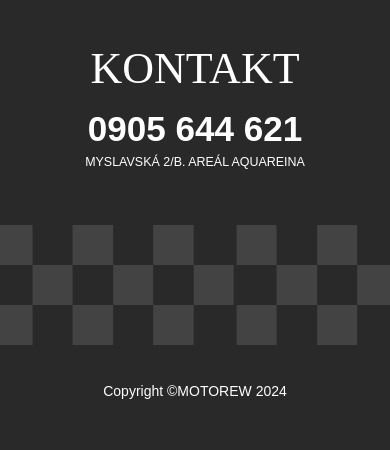
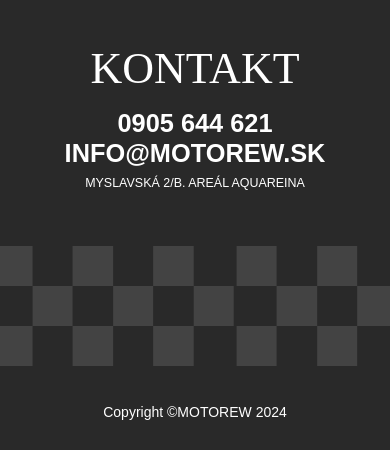
Before and after one commit to dnomjr/motorew-web, a plain HTML site: page index.html in a window 390 px wide. Shown: the part 3306-3756 px from the top of the page. Before the commit the page ends 3735 px from the top, so only its background shows below. Drawn offline with Linux system fonts and the light colour scheme; a web font is replaced by a local one.

Commit message:
project finished

```diff
--- a/assets/css/style.css
+++ b/assets/css/style.css
@@ -440,14 +440,12 @@
   z-index: 2;
   top: 8%;
   right: 0;
-
 }
 
 /* REVIEWS SECTION */
 .reviews {
   text-align: center;
   position: relative;
-
 }
 .reviews .slider-wrapper {
   position: relative;
@@ -762,6 +760,10 @@
     height: 90px;
   }
 
+  .contact address a {
+    font-size: 90px;
+  }
+
   .location address div {
     height: 650px;
   }
@@ -836,6 +838,10 @@
   .partners ul li img {
     width: 250px;
     height: 80px;
+  }
+
+  .contact address a {
+    font-size: 75px;
   }
 }
 @media screen and (max-width: 1199px) {
@@ -925,7 +931,7 @@
   }
 
   .contact address a {
-    font-size: 80px;
+    font-size: 65px;
   }
 
   .partners ul li img {
@@ -1068,7 +1074,7 @@
   }
 
   .contact address a {
-    font-size: 60px;
+    font-size: 50px;
   }
 
   .partners ul {
@@ -1260,7 +1266,7 @@
     font-size: 18px;
   }
   .contact address a {
-    font-size: 55px;
+    font-size: 6.5vw;
   }
 
   footer {
@@ -1454,9 +1460,6 @@
   .contact address {
     font-size: clamp(12px, 3.2vw, 18px);
   }
-  .contact address a {
-    font-size: 9vw;
-  }
 
   footer {
     font-size: 14px;
--- a/index.html
+++ b/index.html
@@ -153,10 +153,12 @@
             </ul>
         </section>
 
-        <section id="kontakt" class="contact container-m">
+        <section id="kontakt" class="contact container-l">
             <h2>Kontakt</h2>
             <address><a href="tel:+421905644621">0905 644 621</a> <br>
-                Myslavská 2/B. areál Aquareina</address>
+                <a href="mailto:info@motorew.sk">info@motorew.sk</a> <br>
+                Myslavská 2/B. areál Aquareina
+            </address>
         </section>
     </main>
 
```
